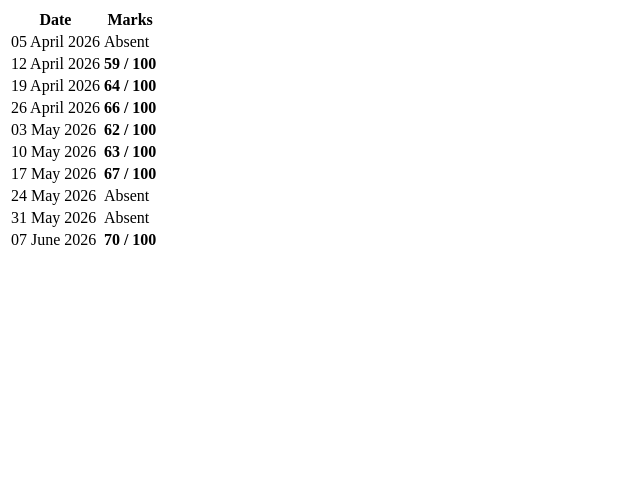
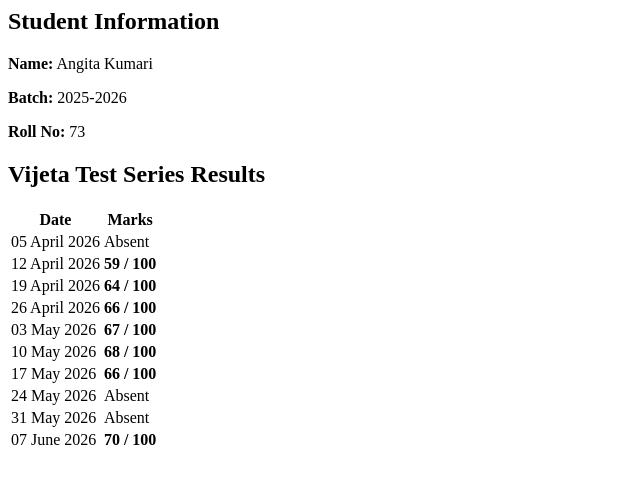
Before and after one commit to kangita96-hue/VIJETA-TEST-SERIES-1, a plain HTML site: page INDEX.HTML in a window 1280 px wide. Shown: the whole page, without its empty margins (0-640 px from the left). Drawn offline with Linux system fonts and the light colour scheme.

Commit message:
Add files via upload

```diff
--- a/INDEX.HTML
+++ b/INDEX.HTML
@@ -1,56 +1,27 @@
+<h2>Student Information</h2>
+<p><b>Name:</b> Angita Kumari</p>
+<p><b>Batch:</b> 2025-2026</p>
+<p><b>Roll No:</b> 73</p>
+
+<h2>Vijeta Test Series Results</h2>
+
 <table>
     <tr>
         <th>Date</th>
         <th>Marks</th>
     </tr>
 
-    <tr>
-        <td>05 April 2026</td>
-        <td class="absent">Absent</td>
-    </tr>
+    <tr><td>05 April 2026</td><td class="absent">Absent</td></tr>
+    <tr><td>12 April 2026</td><td><b>59 / 100</b></td></tr>
+    <tr><td>19 April 2026</td><td><b>64 / 100</b></td></tr>
+    <tr><td>26 April 2026</td><td><b>66 / 100</b></td></tr>
 
-    <tr>
-        <td>12 April 2026</td>
-        <td><b>59 / 100</b></td>
-    </tr>
+    <tr><td>03 May 2026</td><td><b>67 / 100</b></td></tr>
+    <tr><td>10 May 2026</td><td><b>68 / 100</b></td></tr>
+    <tr><td>17 May 2026</td><td><b>66 / 100</b></td></tr>
 
-    <tr>
-        <td>19 April 2026</td>
-        <td><b>64 / 100</b></td>
-    </tr>
+    <tr><td>24 May 2026</td><td class="absent">Absent</td></tr>
+    <tr><td>31 May 2026</td><td class="absent">Absent</td></tr>
 
-    <tr>
-        <td>26 April 2026</td>
-        <td><b>66 / 100</b></td>
-    </tr>
-
-    <tr>
-        <td>03 May 2026</td>
-        <td><b>62 / 100</b></td>
-    </tr>
-
-    <tr>
-        <td>10 May 2026</td>
-        <td><b>63 / 100</b></td>
-    </tr>
-
-    <tr>
-        <td>17 May 2026</td>
-        <td><b>67 / 100</b></td>
-    </tr>
-
-    <tr>
-        <td>24 May 2026</td>
-        <td class="absent">Absent</td>
-    </tr>
-
-    <tr>
-        <td>31 May 2026</td>
-        <td class="absent">Absent</td>
-    </tr>
-
-    <tr>
-        <td>07 June 2026</td>
-        <td><b>70 / 100</b></td>
-    </tr>
+    <tr><td>07 June 2026</td><td><b>70 / 100</b></td></tr>
 </table>
```
